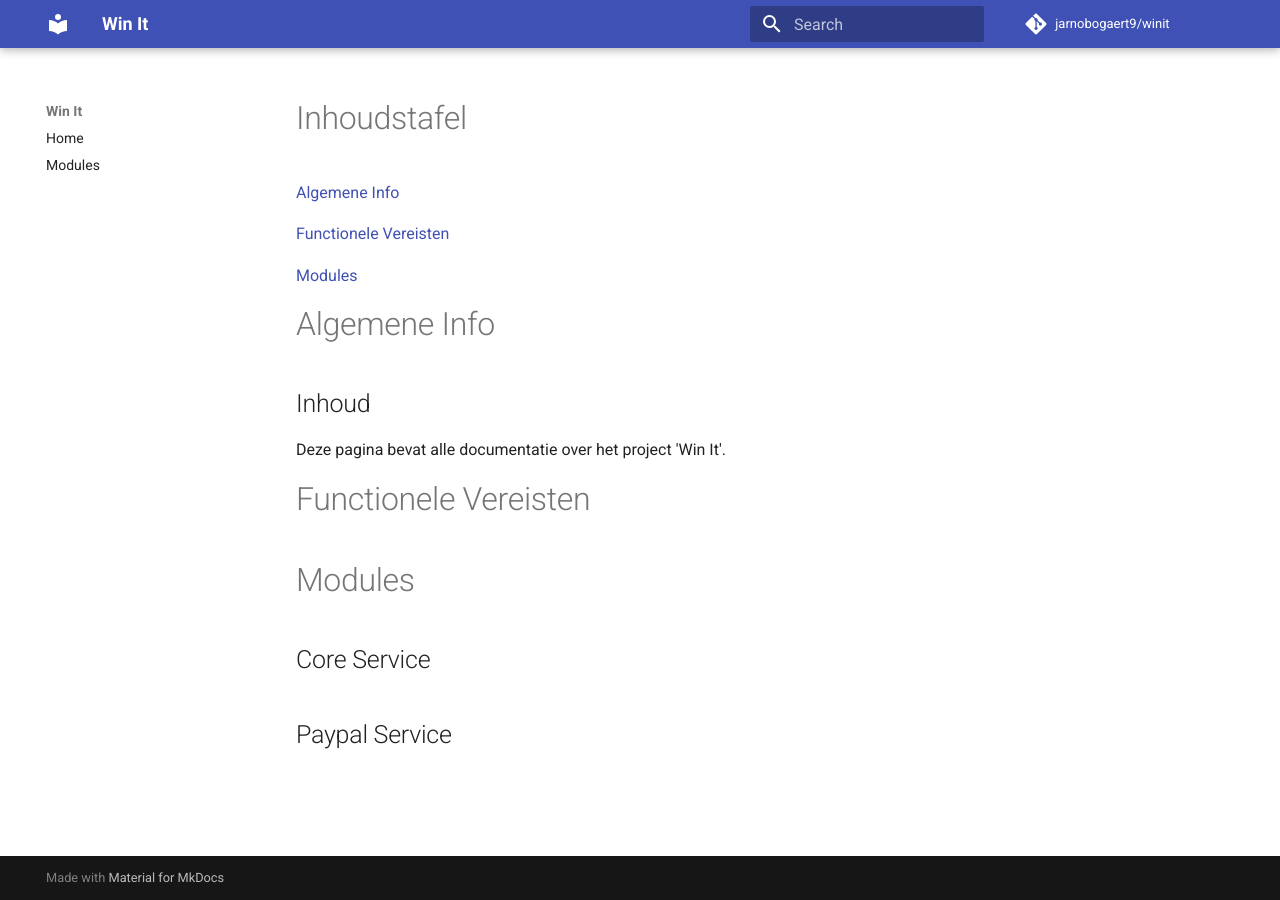
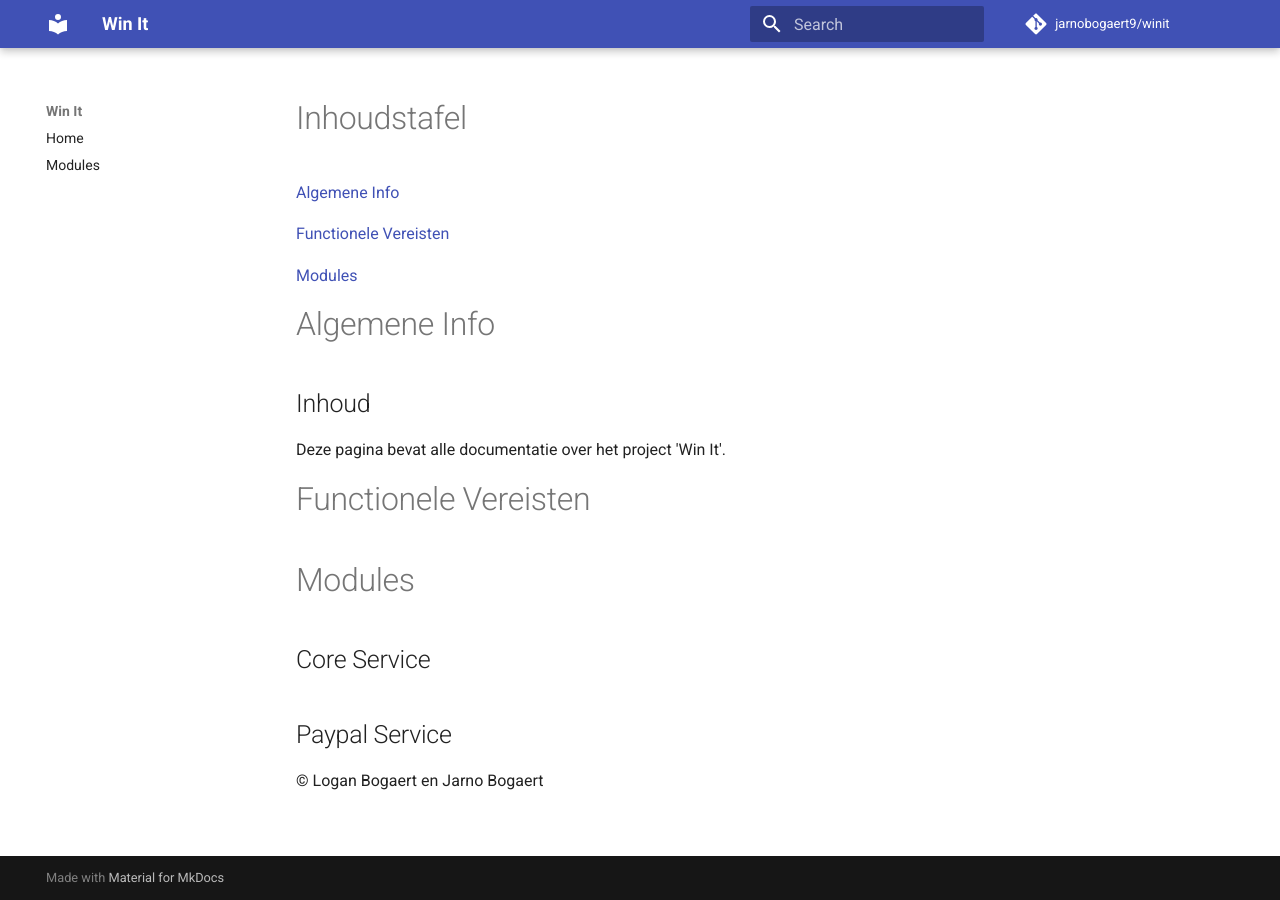
Before and after one commit to jarnobogaert9/winit, an MkDocs documentation site: the page built from docs/index.md, in a window 1280 px wide. Built offline with MkDocs 1.6.1 and Material for MkDocs 9.7.7, drawn with Linux system fonts in a browser that asks for light colours; comment, search, counter and statistics services are not loaded.

Commit message:
Feat: copyright

```diff
--- a/docs/index.md
+++ b/docs/index.md
@@ -15,3 +15,5 @@ Deze pagina bevat alle documentatie over het project 'Win It'.
 # Modules
 ## Core Service
 ## Paypal Service
+
+&copy; Logan Bogaert en Jarno Bogaert
```
